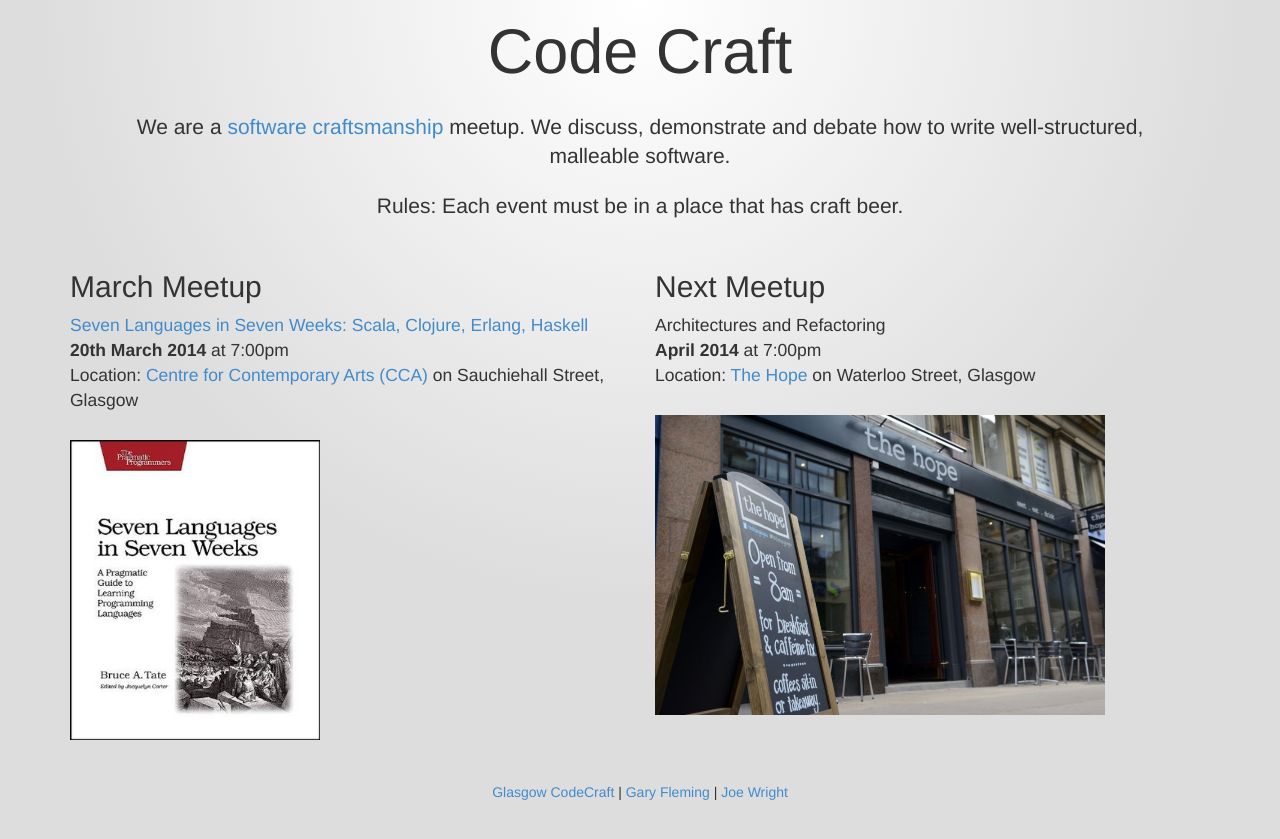
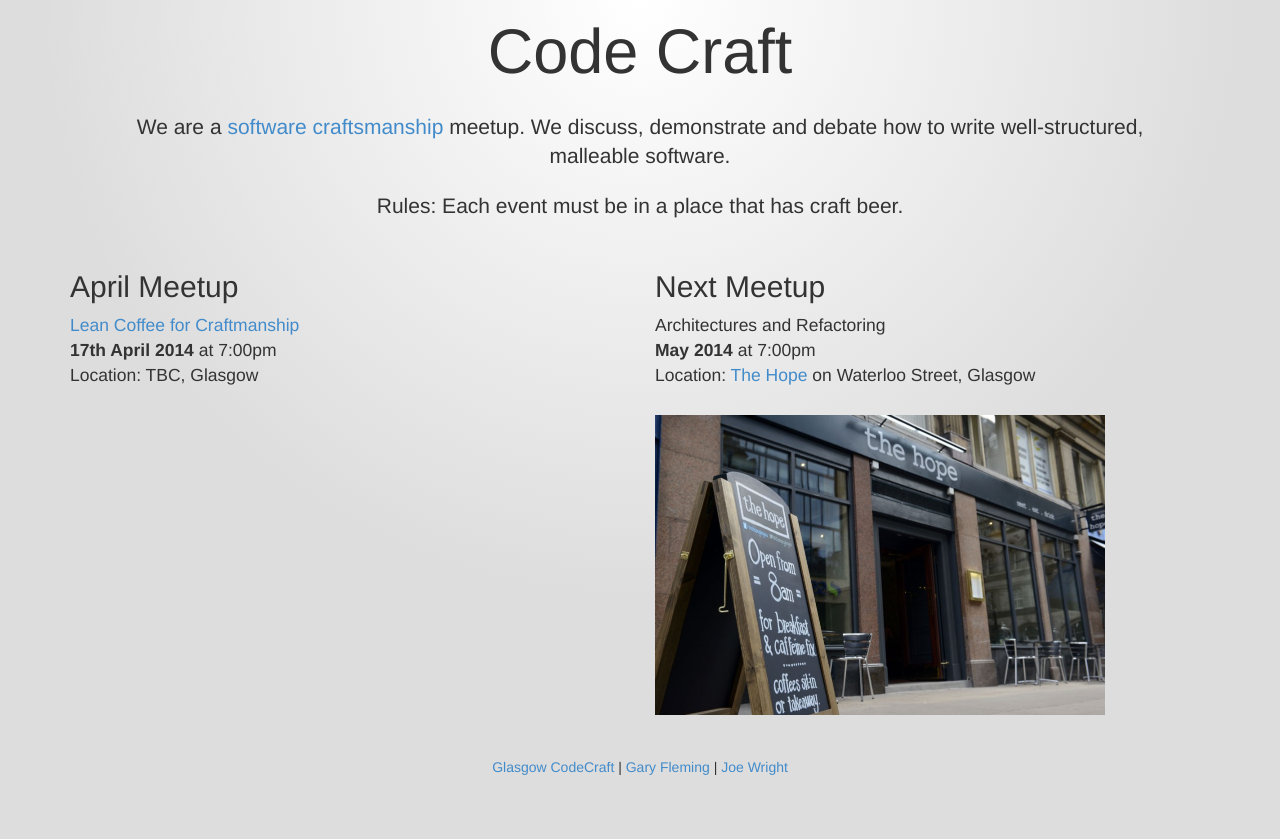
Before and after one commit to codecraftuk/codecraftuk.github.io, a Jekyll site: the page index.html, which Jekyll copies as it is, in a window 1280 px wide. Shown: the top 839 px of the page. Built offline with Jekyll 4.4.1, drawn with Linux system fonts in a browser that asks for light colours; Markdown is read by kramdown in place of the engine named in the settings.

Commit message:
Updating front page

```diff
--- a/index.html
+++ b/index.html
@@ -17,21 +17,21 @@
         <div class="row">
 
           <div class="col-lg-6 meetups">
-            <h2>March Meetup</h2>
+            <h2>April Meetup</h2>
 
-            <p><a href="/events/2014/02/seven-languages-part-2">Seven Languages in Seven Weeks: Scala, Clojure, Erlang, Haskell</a>
-            <br/><strong>20th March 2014</strong> at 7:00pm
-            <br/>Location: <a href="https://goo.gl/maps/Z240p">Centre for Contemporary Arts (CCA)</a> on Sauchiehall Street, Glasgow
+            <p><a href="/events/2014/03/lean-coffee/">Lean Coffee for Craftmanship</a>
+            <br/><strong>17th April 2014</strong> at 7:00pm
+            <br/>Location: TBC, Glasgow
             </p>
 
-            <img class="event-image" src="/images/seven.jpg" width=250 height=300 />
+            <!-- <img class="event-image" src="/images/seven.jpg" width=250 height=300 /> --><!-- Find lean coffee image -->
           </div>
 
           <div class="col-lg-6 meetups">
             <h2>Next Meetup</h2>
 
             <p>Architectures and Refactoring
-            <br/><strong>April 2014</strong> at 7:00pm
+            <br/><strong>May 2014</strong> at 7:00pm
             <br/>Location: <a href="https://www.google.co.uk/maps/preview/place/the+hope/@55.8603492,-4.2594337,18z/data=!3m1!4b1!4m2!3m1!1s0x4888469dda4be0d3:0x48833155b9c343e2">The Hope</a> on Waterloo Street, Glasgow
             </p>
             <img class="event-image" src="/images/thehope.jpg" width=450 height=300 />
```
